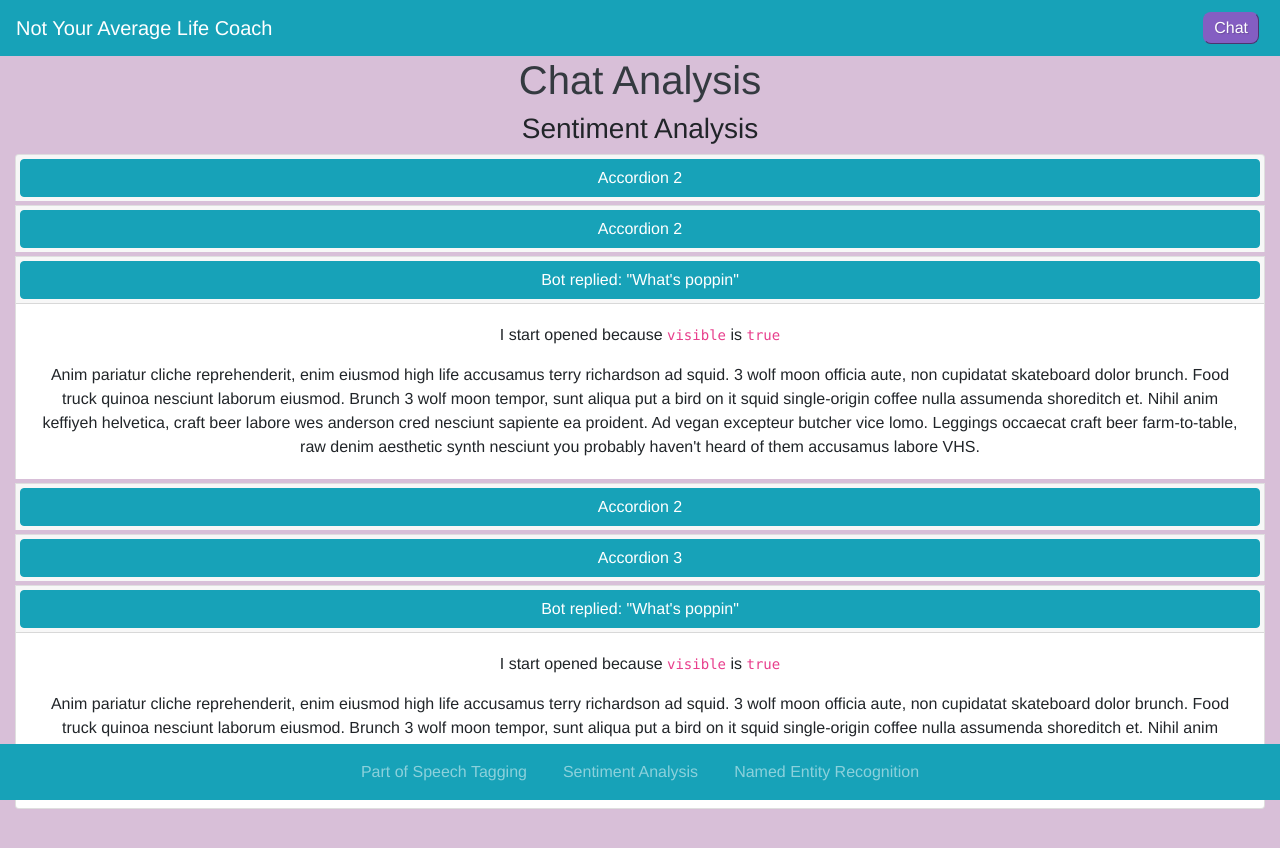
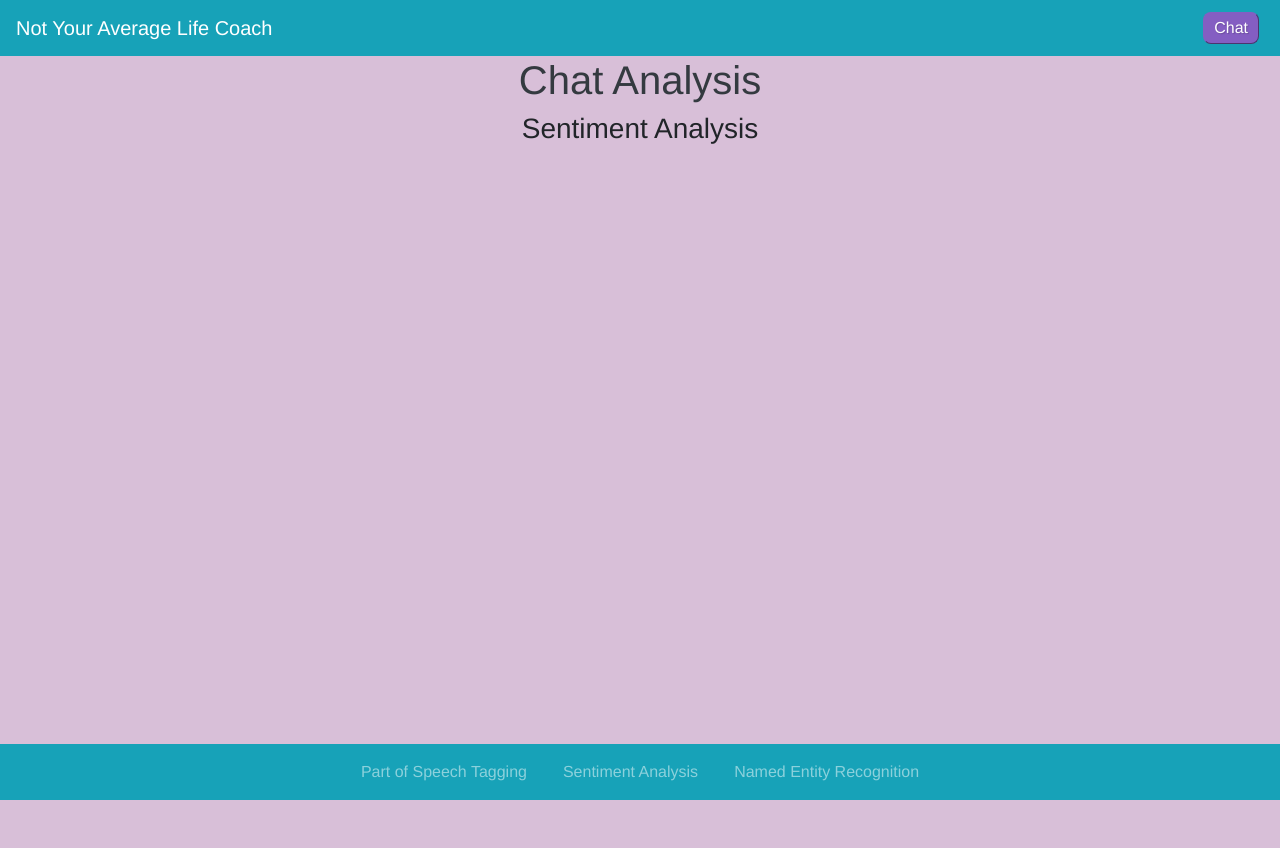
Before and after one commit to Take-Your-Money-Corp/not-avg-lifecoach, a Vue app in the folder frontend/: page /#/chat-analysis in a window 1280 px wide. Shown: the top 848 px of the page. After the commit the page ends 800 px from the top, so only its background shows below. Built offline with nearby package versions, Linux system fonts and the light colour scheme; what vue-chat-scroll would draw is missing.

Commit message:
Main Chunk of sentiment analysis done

```diff
--- a/frontend/package.json
+++ b/frontend/package.json
@@ -12,10 +12,12 @@
         "axios": "^0.21.1",
         "bootstrap": "^4.6.0",
         "bootstrap-vue": "^2.21.2",
+        "chart.js": "^2.9.4",
         "core-js": "^3.6.5",
         "pos": "^0.4.2",
         "readline": "^1.3.0",
         "vue": "^2.6.11",
+        "vue-chartjs": "^3.5.1",
         "vue-chat-scroll": "^1.4.0",
         "vue-router": "^3.2.0",
         "vuex": "^3.6.2",
--- a/frontend/src/components/BotReplyAccordian.vue
+++ b/frontend/src/components/BotReplyAccordian.vue
@@ -1,115 +1,71 @@
 <template>
   <div class="accordion" role="tablist">
-    <b-card no-body class="mb-1">
+    <div v-for="(message, index) in conversation" :key="message.id">
+      <b-card v-if="index % 2 === 1" class="mb-1">
+        User said: {{ message.text }}
+      </b-card>
+      <b-card v-if="index % 2 === 1" no-body class="mb-1">
         <b-card-header header-tag="header" class="p-1" role="tab">
-        <b-button block v-b-toggle.accordion-2 variant="info"
-          >Accordion 2</b-button
-        >
-      </b-card-header>
-      <b-collapse id="accordion-2" accordion="my-accordion" role="tabpanel">
-        <b-card-body>
-          <b-card-text>{{ text }}</b-card-text>
-        </b-card-body>
-      </b-collapse>
-    </b-card>
-    <b-card no-body class="mb-1">
-      <b-card-header header-tag="header" class="p-1" role="tab">
-        <b-button block v-b-toggle.accordion-2 variant="info"
-          >Accordion 2</b-button
-        >
-      </b-card-header>
-      <b-collapse id="accordion-2" accordion="my-accordion" role="tabpanel">
-        <b-card-body>
-          <b-card-text>{{ text }}</b-card-text>
-        </b-card-body>
-      </b-collapse>
-    </b-card>
-    <b-card no-body class="mb-1">
-      <b-card-header header-tag="header" class="p-1" role="tab">
-        <b-button block v-b-toggle.accordion-1 variant="info"
-          >Bot replied: "What's poppin"</b-button
-        >
+          <b-button
+            @click="loadGraph(repliesAndSentimentAnalyses[index])"
+            block
+            v-b-toggle="'accordion-' + index"
+            variant="info"
+            >Bot replied: {{ repliesAndSentimentAnalyses[index].text }}
+          </b-button>
         </b-card-header>
         <b-collapse
-        id="accordion-1"
-        visible
+          :id="'accordion-' + index"
           accordion="my-accordion"
           role="tabpanel"
         >
           <b-card-body>
-          <b-card-text
-            >I start opened because <code>visible</code> is
-            <code>true</code></b-card-text
-          >
-          <b-card-text>{{ text }}</b-card-text>
-        </b-card-body>
-      </b-collapse>
-    </b-card>
-
-    <b-card no-body class="mb-1">
-      <b-card-header header-tag="header" class="p-1" role="tab">
-        <b-button block v-b-toggle.accordion-2 variant="info"
-          >Accordion 2</b-button
-        >
-      </b-card-header>
-      <b-collapse id="accordion-2" accordion="my-accordion" role="tabpanel">
-        <b-card-body>
-          <b-card-text>{{ text }}</b-card-text>
-        </b-card-body>
-      </b-collapse>
-    </b-card>
-
-    <b-card no-body class="mb-1">
-      <b-card-header header-tag="header" class="p-1" role="tab">
-        <b-button block v-b-toggle.accordion-3 variant="info"
-          >Accordion 3</b-button
-        >
-      </b-card-header>
-      <b-collapse id="accordion-3" accordion="my-accordion" role="tabpanel">
-        <b-card-body>
-          <b-card-text>{{ text }}</b-card-text>
-        </b-card-body>
-      </b-collapse>
-    </b-card>
-    <b-card no-body class="mb-1">
-      <b-card-header header-tag="header" class="p-1" role="tab">
-        <b-button block v-b-toggle.accordion-1 variant="info"
-          >Bot replied: "What's poppin"</b-button
-        >
-      </b-card-header>
-      <b-collapse
-        id="accordion-1"
-        visible
-        accordion="my-accordion"
-        role="tabpanel"
-      >
-        <b-card-body>
-          <b-card-text
-            >I start opened because <code>visible</code> is
-            <code>true</code></b-card-text
-          >
-          <b-card-text>{{ text }}</b-card-text>
+            <b-card-text> </b-card-text>
+            <SentimentAnalalysisGraph
+              :intentNames="intentNames"
+              :intentScores="intentScores"
+            />
           </b-card-body>
         </b-collapse>
       </b-card>
     </div>
+  </div>
 </template>
 
 <script>
+import SentimentAnalalysisGraph from "./SentimentAnalalysisGraph.vue";
+
 export default {
+  components: { SentimentAnalalysisGraph },
+  props: {
+    repliesAndSentimentAnalyses: {
+      type: Array
+    },
+    conversation: {
+      type: Array
+    }
+  },
   data() {
     return {
-      text: `
-          Anim pariatur cliche reprehenderit, enim eiusmod high life accusamus terry
-          richardson ad squid. 3 wolf moon officia aute, non cupidatat skateboard dolor
-          brunch. Food truck quinoa nesciunt laborum eiusmod. Brunch 3 wolf moon
-          tempor, sunt aliqua put a bird on it squid single-origin coffee nulla
-          assumenda shoreditch et. Nihil anim keffiyeh helvetica, craft beer labore
-          wes anderson cred nesciunt sapiente ea proident. Ad vegan excepteur butcher
-          vice lomo. Leggings occaecat craft beer farm-to-table, raw denim aesthetic
-          synth nesciunt you probably haven't heard of them accusamus labore VHS.
-        `
+      intentNames: [],
+      intentScores: []
     };
+  },
+  mounted() {},
+  methods: {
+    loadGraph(replyAndSentimentAnalysis) {
+      const classifications = [
+        ...replyAndSentimentAnalysis.nlp.classifications
+      ];
+
+      console.log(this.intentNames);
+      classifications.forEach((intent, idx) => {
+        if (idx < 6) {
+          this.intentNames.push(intent.intent);
+          this.intentScores.push(intent.score);
+        }
+      });
+    }
   }
 };
 </script>
--- a/frontend/src/components/NamedEntityRecognition.vue
+++ b/frontend/src/components/NamedEntityRecognition.vue
@@ -9,7 +9,7 @@
       </div>
     </div>
     <div v-else>
-      Please chat
+      Please chat.
     </div>
   </div>
 </template>
@@ -22,7 +22,7 @@ export default {
     };
   },
   created() {
-    if (this.$store.state.responseScore)
+    if (this.$store.state.conversation)
       this.conversation = this.$store.state.conversation;
   }
 };
--- a/frontend/src/components/PartsOfSpeech.vue
+++ b/frontend/src/components/PartsOfSpeech.vue
@@ -24,7 +24,7 @@ export default {
   },
   created() {
     var posTagger = require("wink-pos-tagger");
-    if (this.$store.state.responseScore)
+    if (this.$store.state.conversation)
       this.conversation = this.$store.state.conversation;
 
     var i;
--- /dev/null
+++ b/frontend/src/components/SentimentAnalalysisGraph.vue
@@ -0,0 +1,29 @@
+<script>
+import { Bar } from "vue-chartjs";
+
+export default {
+  props: {
+    intentNames: {
+      type: Array
+    },
+    intentScores: {
+      type: Array
+    }
+  },
+  extends: Bar,
+  mounted() {
+    this.renderChart({
+      labels: this.intentNames,
+      datasets: [
+        {
+          label: "Top 6 Intent Scores",
+          backgroundColor: "#f87979",
+          data: this.intentScores
+        }
+      ]
+    });
+  }
+};
+</script>
+
+<style></style>
--- a/frontend/src/components/SentimentAnalysis.vue
+++ b/frontend/src/components/SentimentAnalysis.vue
@@ -1,7 +1,10 @@
 <template>
   <div>
     <h3>Sentiment Analysis</h3>
-    <BotReplyAccordian :response="response" />
+    <BotReplyAccordian
+      :repliesAndSentimentAnalyses="repliesAndSentimentAnalyses"
+      :conversation="conversation"
+    />
   </div>
 </template>
 
@@ -14,12 +17,14 @@ export default {
   },
   data() {
     return {
-      response: undefined
+      repliesAndSentimentAnalyses: undefined,
+      conversation: undefined
     };
   },
   mounted() {
-    if (this.$store.state.responseScore) {
-      this.response = this.$store.state.responseScore;
+    if (this.$store.state.allConvoData) {
+      this.repliesAndSentimentAnalyses = this.$store.state.allConvoData.activities;
+      this.conversation = this.$store.state.conversation;
       // console.log(this.response.nlp.classifications);
     }
   }
--- a/frontend/src/store/index.js
+++ b/frontend/src/store/index.js
@@ -5,7 +5,7 @@ Vue.use(Vuex);
 
 export default new Vuex.Store({
   state: {
-    responseScore: undefined,
+    allConvoData: undefined,
     conversation: undefined,
     currentChatAnalysisComponent: {
       sentimentAnalysis: true,
@@ -14,8 +14,8 @@ export default new Vuex.Store({
     }
   },
   mutations: {
-    setResponseScores(state, response) {
-      state.responseScore = response;
+    setAllConvoData(state, data) {
+      state.allConvoData = data;
     },
     setConversation(state, conversation) {
       state.conversation = conversation;
--- a/frontend/src/views/ChatMessenger.vue
+++ b/frontend/src/views/ChatMessenger.vue
@@ -46,12 +46,16 @@ export default {
   created() {
     this.nlpHandshake();
     this.initialMessage();
+    this.$nextTick(() => {
+      this.$refs["textinput"].focus();
+    });
   },
   data() {
     return {
       nlpRestToken: "",
       userMessage: "",
       reply: "",
+      allConvoData: undefined,
       botMessages: [],
       userMessages: [],
       botMessageCount: -1,
@@ -67,7 +71,7 @@ export default {
   },
   methods: {
     goToChatAnalysisRoute() {
-      this.$store.commit("setResponseScores", this.reply);
+      this.$store.commit("setAllConvoData", this.allConvoData);
       this.$store.commit("setConversation", this.conversation);
       this.$router.push("chat-analysis");
     },
@@ -117,6 +121,7 @@ export default {
       getBotReply(this.nlpRestToken)
         .then(response => {
           this.reply = response.data.activities[(this.botMessageCount += 2)];
+          this.allConvoData = response.data;
           this.botMessages.push(this.reply.text);
           this.conversation.push({
             chatStyle: "bot",
```
Also changed, not shown: 1 other file (tests, documents, lock files or other folders). Lines whose indentation alone changed are shown as unchanged.
